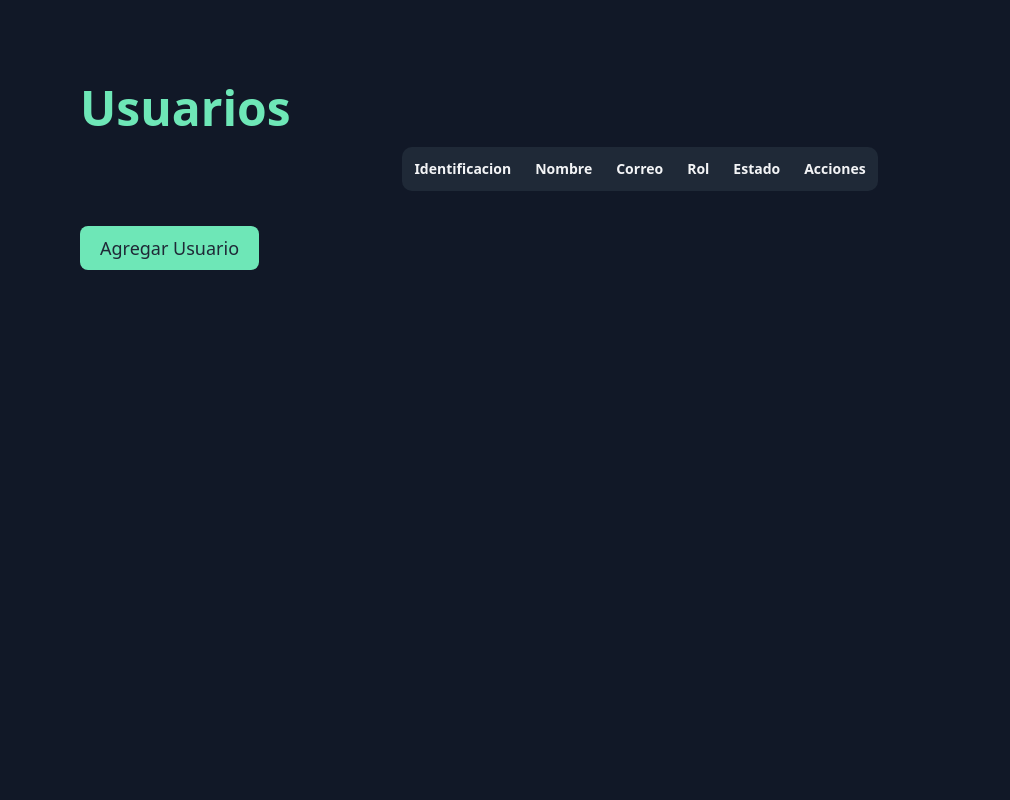
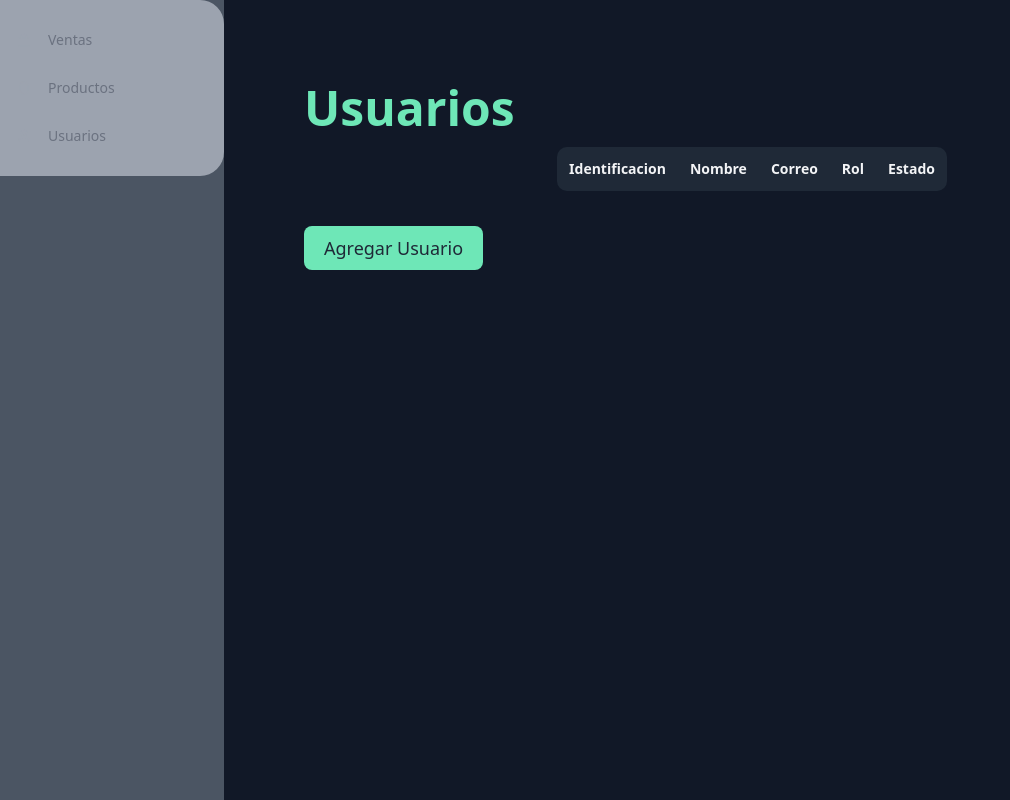
Before and after one commit to apolo3-misiontic/Ciclo4_proyecto, a React (Create React App) app: page /usuarios in a window 1280 px wide. Shown: the whole page, without its empty margins (0-1010 px from the left). Built offline with nearby package versions, Linux system fonts and the light colour scheme.

Commit message:
Navbar y minucias

```diff
--- /dev/null
+++ b/src/paginas/rutas/Navbar.jsx
@@ -0,0 +1,66 @@
+import React from "react";
+import { Link } from "react-router-dom";
+//import logo from "../admin/logo.PNG";
+//import { useAuth0 } from "@auth0/auth0-react";
+//import PrivateRoute from "../../components/PrivateRoute";
+
+const Navbar = ({ children }) => {
+  //const { logout } = useAuth0();
+  return (
+
+      <div className="flex w-full h-full">
+        <link
+          rel="stylesheet"
+          href="https://unpkg.com/boxicons@2.0.7/css/boxicons.min.css"
+        />
+        <div className="flex flex-col md:flex-row flex-nowrap h-full ">
+          <div className="min-h-screen flex flex-col bg-gray-600">
+            <div className="flex flex-col w-56 bg-gray-400 rounded-r-3xl overflow-hidden">
+              <ul className="flex flex-col py-4">
+                <li>
+                  <Link
+                    to="/admin/ventas"
+                    className="flex flex-row items-center h-12 transform hover:translate-x-2 transition-transform ease-in duration-200 text-gray-500 hover:text-gray-800"
+                  >
+                    <span className="inline-flex items-center justify-center h-12 w-12 text-lg text-gray-400">
+                      <i className="bx bx-shopping-bag"></i>
+                    </span>
+                    <span className="text-sm font-medium">Ventas</span>
+                  </Link>
+                </li>
+                <li>
+                  <Link
+                    to="/admin/Productos"
+                    className="flex flex-row items-center h-12 transform hover:translate-x-2 transition-transform ease-in duration-200 text-gray-500 hover:text-gray-800"
+                  >
+                    <span className="inline-flex items-center justify-center h-12 w-12 text-lg text-gray-400">
+                      <i className="bx bx-mouse"></i>
+                    </span>
+                    <span className="text-sm font-medium">Productos</span>
+                  </Link>
+                </li>
+                <li>
+                  <Link
+                    to="/admin/Usuarios"
+                    className="flex flex-row items-center h-12 transform hover:translate-x-2 transition-transform ease-in duration-200 text-gray-500 hover:text-gray-800"
+                  >
+                    <span className="inline-flex items-center justify-center h-12 w-12 text-lg text-gray-400">
+                      <i className="bx bx-user"></i>
+                    </span>
+                    <span className="text-sm font-medium">Usuarios</span>
+                  </Link>
+                </li>
+
+              </ul>
+            </div>
+          </div>
+        </div>
+        <div className="flex  w-full flex-col items-stretch justify-start bg-gray-100">
+          {children}
+        </div>
+      </div>
+
+  );
+};
+
+export default Navbar;
--- a/src/paginas/usuarios/Main.css
+++ b/src/paginas/usuarios/Main.css
@@ -14,8 +14,8 @@ i {
 .productos tr th:nth-child(n+6),
 .ventas tr td:nth-child(n+8),
 .ventas tr th:nth-child(n+8),
-.usuarios tr td:nth-child(n+6),
-.usuarios tr th:nth-child(n+6)
+.usuarios tr td:nth-child(n+5),
+.usuarios tr th:nth-child(n+5)
  {
     border-radius: 0 .625rem .625rem 0;
 }
--- a/src/paginas/usuarios/Usuarios.jsx
+++ b/src/paginas/usuarios/Usuarios.jsx
@@ -1,8 +1,9 @@
-import React, { useEffect, useState } from "react";
-import axios from "axios";
+//import React, { useEffect, useState } from "react";
+//import axios from "axios";
 //import Swal from "sweetalert2";
 import { Link } from "react-router-dom";
 import "./Main.css";
+import Navbar from "../rutas/Navbar";
 //import _, { filter } from "underscore";
 //import { Tooltip } from "@material-ui/core";
 
@@ -55,6 +56,8 @@ const Usuarios = () => {
   */
 
   return (
+    <>
+    <Navbar>
     <div>
       <link
         href="https://fonts.googleapis.com/css?family=Material+Icons|Material+Icons+Outlined|Material+Icons+Two+Tone|Material+Icons+Round|Material+Icons+Sharp"
@@ -118,7 +121,6 @@ const Usuarios = () => {
                     <th className="p-3 items-center justify-center ">Correo</th>
                     <th className="p-3 items-center justify-center ">Rol</th>
                     <th className="p-3 items-center justify-center ">Estado</th>
-                    <th className="p-3 items-center justify-center ">Acciones</th>
                   </tr>
                 </thead>
                 {/*
@@ -150,6 +152,8 @@ const Usuarios = () => {
         </div>
       </div>
     </div>
+    </Navbar>
+    </>
   );
 };
 
```
